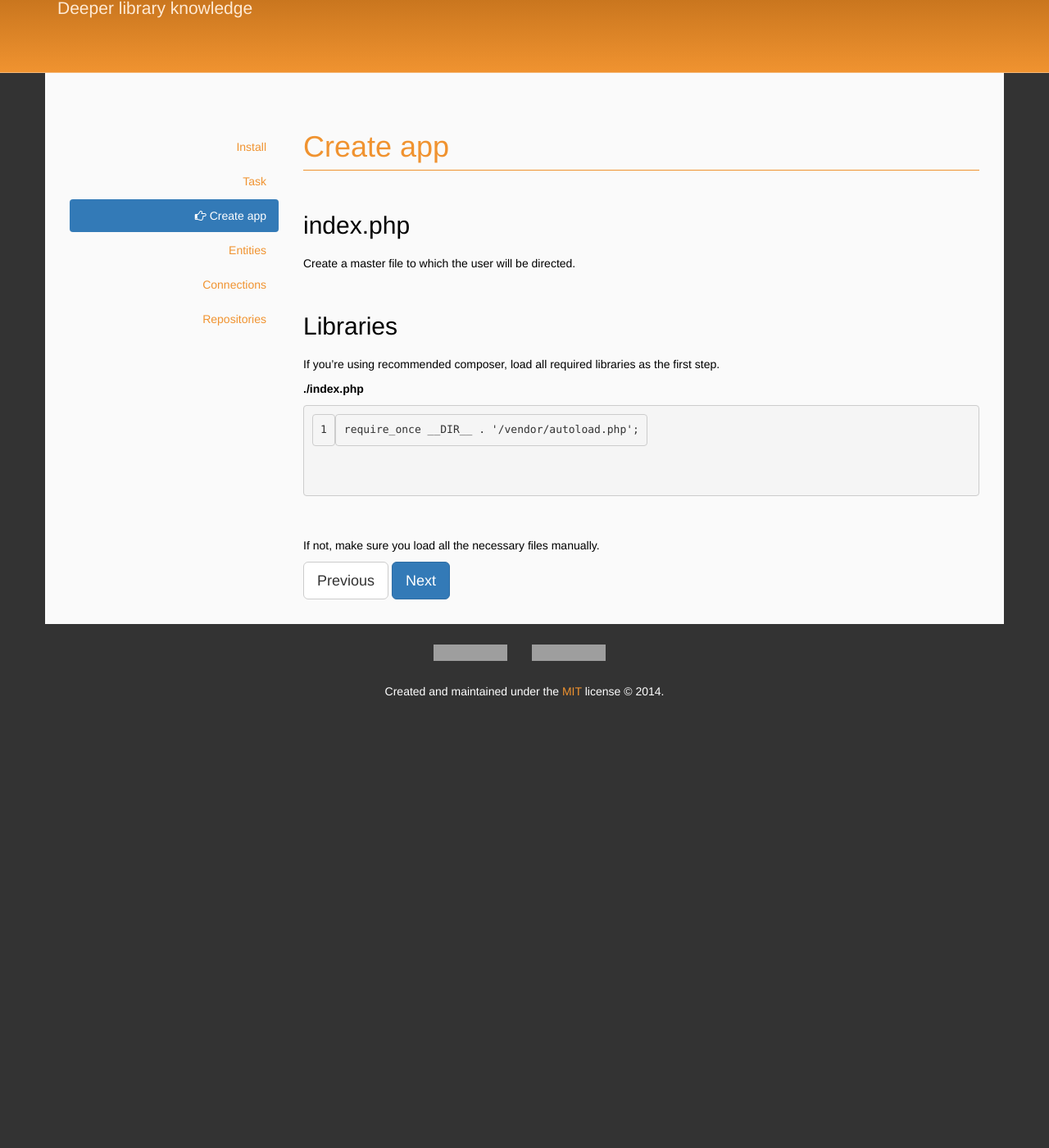
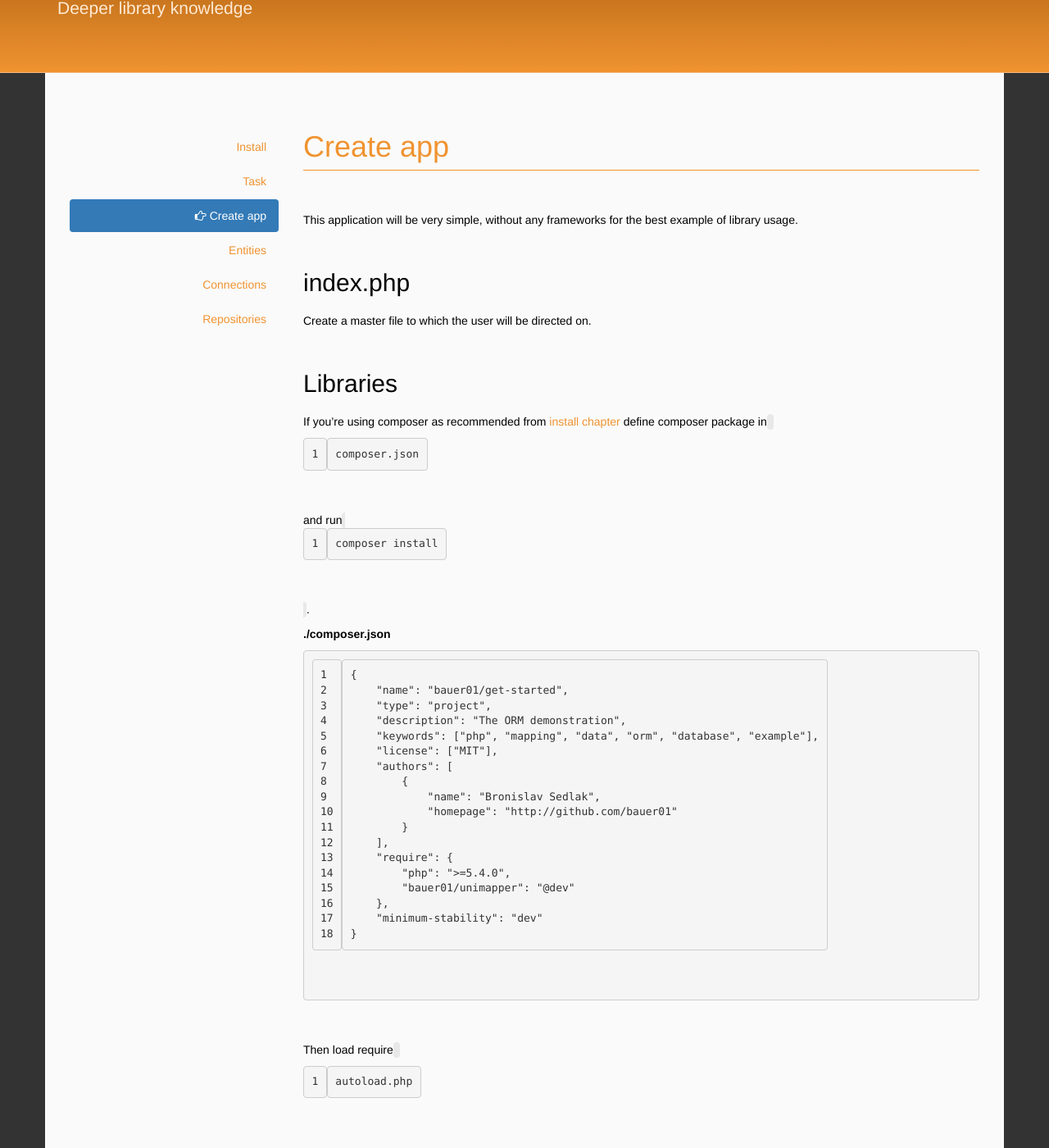
Before and after one commit to unimapper/unimapper.github.io, a Jekyll site: the page built from docs/get-started/create-app.md, in a window 1280 px wide and 1400 px high, scrolled down 204 px. Shown: the whole window at 82% size. Built offline with Jekyll 4.4.1, drawn with Linux system fonts in a browser that asks for light colours; nearby versions of some CDN libraries; the repository's description, which GitHub fills in, is left out; before the commit the page ends 1082 px from its top, so only the background shows below that; some of the changed text lies outside the part shown; grey boxes are pictures that could not be loaded.

Commit message:
docs: get started update

```diff
--- a/docs/get-started/create-app.md
+++ b/docs/get-started/create-app.md
@@ -6,11 +6,38 @@ prev_section: /get-started/task
 next_section: /get-started/entities
 ---
 
+This application will be very simple, without any frameworks for the best example of library usage.
+
 ## index.php
-Create a master file to which the user will be directed.
+Create a master file to which the user will be directed on.
 
 ## Libraries
-If you're using recommended composer, load all required libraries as the first step.
+If you're using composer as recommended from [install chapter]({{ site.baseeurl}}/docs/get-started/install) define composer package in `composer.json` and run `composer install`.
+
+**./composer.json**
+
+~~~ json
+{
+    "name": "bauer01/get-started",
+    "type": "project",
+    "description": "The ORM demonstration",
+    "keywords": ["php", "mapping", "data", "orm", "database", "example"],
+    "license": ["MIT"],
+    "authors": [
+        {
+            "name": "Bronislav Sedlak",
+            "homepage": "http://github.com/bauer01"
+        }
+    ],
+    "require": {
+        "php": ">=5.4.0",
+        "bauer01/unimapper": "@dev"
+    },
+    "minimum-stability": "dev"
+}
+~~~
+
+Then load require `autoload.php`.
 
 **./index.php**
 
@@ -18,4 +45,4 @@ If you're using recommended composer, load all required libraries as the first s
 require_once __DIR__ . '/vendor/autoload.php';
 ~~~
 
-If not, make sure you load all the necessary files manually.
+> If your are not using composer, make sure you download and load all necessary library files manually instead.
```
Also changed, not shown: docs/get-started/connections.md (+1 -1 lines), docs/get-started/entities.md (+16 -2 lines).
